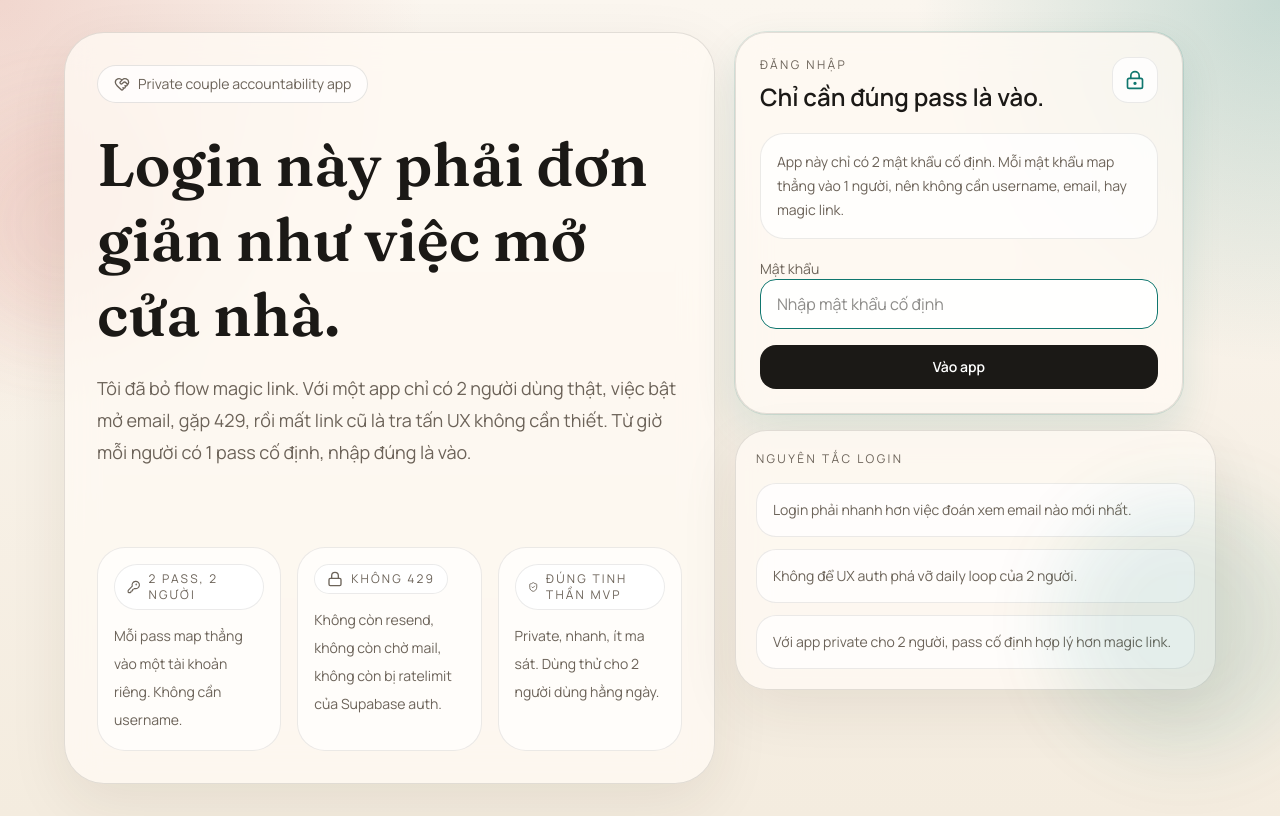
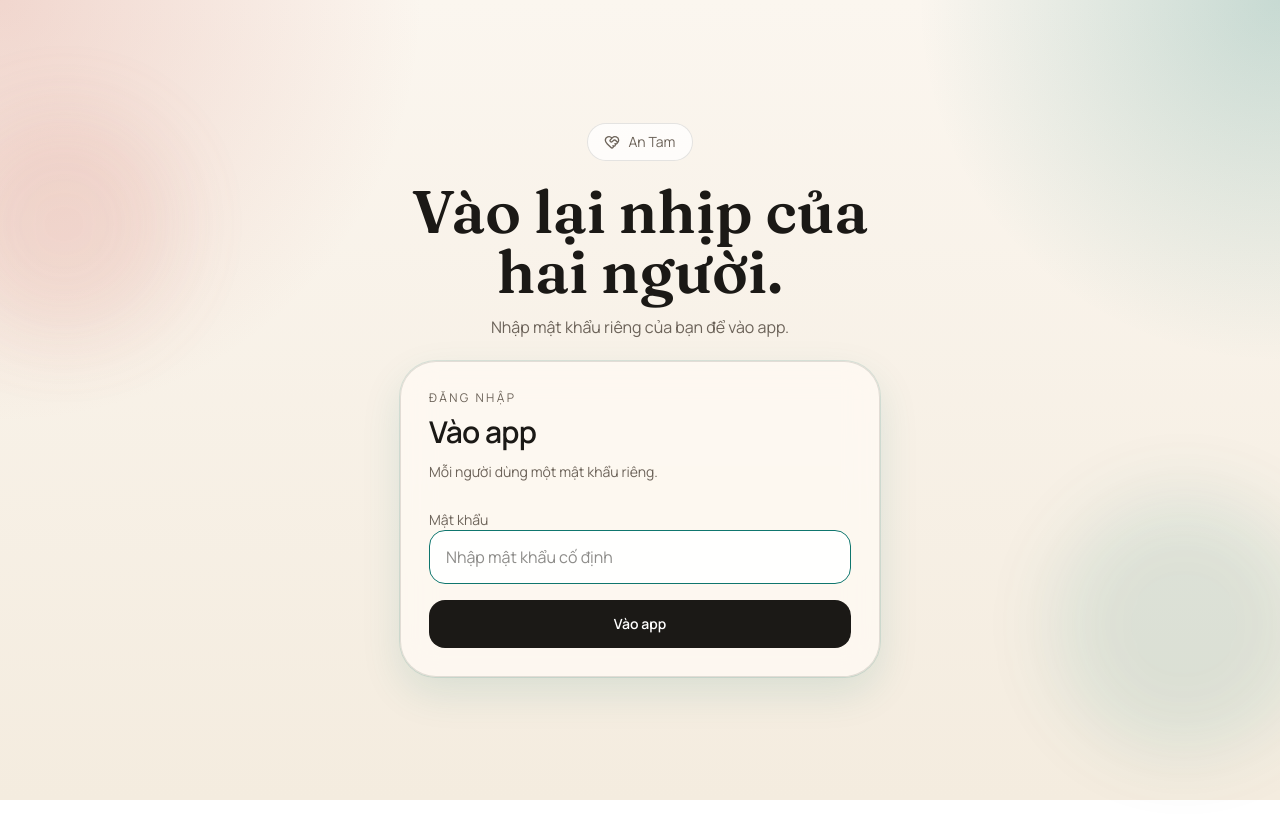
Before and after one commit to phunudocthan/an_tam, a Next.js app: page /login in a window 1280 px wide. Built offline with nearby package versions, Linux system fonts and the light colour scheme; no server answers.

Commit message:
refactor: simplify login experience

```diff
--- a/src/app/login/login-form.tsx
+++ b/src/app/login/login-form.tsx
@@ -1,6 +1,6 @@
 "use client";
 
-import { LockKeyhole, ShieldAlert } from "lucide-react";
+import { ShieldAlert } from "lucide-react";
 import { useActionState } from "react";
 import { loginWithPasswordAction, type PasswordLoginState } from "@/app/actions";
 
@@ -12,19 +12,11 @@ export function LoginForm({ legacyMessage }: { legacyMessage: string | null }) {
   const [state, formAction, isPending] = useActionState(loginWithPasswordAction, initialState);
 
   return (
-    <div className="glass-card soft-ring w-full max-w-md rounded-[2rem] p-5 sm:p-6">
-      <div className="mb-5 flex items-start justify-between gap-3">
-        <div>
-          <p className="text-xs uppercase tracking-[0.2em] text-[var(--muted)]">Đăng nhập</p>
-          <h2 className="mt-2 text-2xl font-semibold text-[var(--foreground)]">Chỉ cần đúng pass là vào.</h2>
-        </div>
-        <div className="rounded-2xl border border-black/8 bg-white/80 p-3">
-          <LockKeyhole className="size-5 text-[var(--accent)]" />
-        </div>
-      </div>
-
-      <div className="mb-5 rounded-[1.5rem] border border-black/8 bg-white/70 p-4 text-sm leading-6 text-[var(--muted)]">
-        App này chỉ có 2 mật khẩu cố định. Mỗi mật khẩu map thẳng vào 1 người, nên không cần username, email, hay magic link.
+    <div className="glass-card soft-ring rounded-[2.25rem] p-6 sm:p-7">
+      <div className="mb-6">
+        <p className="text-xs uppercase tracking-[0.2em] text-[var(--muted)]">Đăng nhập</p>
+        <h2 className="mt-2 text-3xl font-semibold tracking-tight text-[var(--foreground)]">Vào app</h2>
+        <p className="mt-2 text-sm leading-7 text-[var(--muted)]">Mỗi người dùng một mật khẩu riêng.</p>
       </div>
 
       <form action={formAction} className="space-y-4">
@@ -37,7 +29,7 @@ export function LoginForm({ legacyMessage }: { legacyMessage: string | null }) {
             name="password"
             autoComplete="current-password"
             placeholder="Nhập mật khẩu cố định"
-            className="w-full rounded-2xl border border-black/10 bg-white/90 px-4 py-3 text-base text-[var(--foreground)] outline-none transition focus:border-[var(--accent)]"
+            className="w-full rounded-2xl border border-black/10 bg-white/90 px-4 py-3.5 text-base text-[var(--foreground)] outline-none transition focus:border-[var(--accent)]"
           />
         </label>
 
@@ -58,7 +50,7 @@ export function LoginForm({ legacyMessage }: { legacyMessage: string | null }) {
         <button
           type="submit"
           disabled={isPending}
-          className="w-full rounded-2xl bg-[var(--foreground)] px-4 py-3 text-sm font-semibold text-white transition hover:opacity-90 disabled:cursor-not-allowed disabled:opacity-55"
+          className="w-full rounded-2xl bg-[var(--foreground)] px-4 py-3.5 text-sm font-semibold text-white transition hover:opacity-90 disabled:cursor-not-allowed disabled:opacity-55"
         >
           {isPending ? "Đang vào app..." : "Vào app"}
         </button>
--- a/src/app/login/page.tsx
+++ b/src/app/login/page.tsx
@@ -1,11 +1,5 @@
-import { HeartHandshake, KeyRound, Lock, ShieldCheck } from "lucide-react";
+import { HeartHandshake } from "lucide-react";
 import { LoginForm } from "@/app/login/login-form";
-
-const principles = [
-  "Login phải nhanh hơn việc đoán xem email nào mới nhất.",
-  "Không để UX auth phá vỡ daily loop của 2 người.",
-  "Với app private cho 2 người, pass cố định hợp lý hơn magic link.",
-];
 
 export default async function LoginPage({
   searchParams,
@@ -16,79 +10,25 @@ export default async function LoginPage({
   const legacyMessage = typeof params.legacy_message === "string" ? params.legacy_message : null;
 
   return (
-    <main className="page-shell px-4 py-6 sm:px-6 sm:py-8">
-      <div className="mx-auto grid min-h-[calc(100vh-3rem)] max-w-6xl gap-5 lg:grid-cols-[1.15fr_0.85fr]">
-        <section className="glass-card flex flex-col justify-between rounded-[2.5rem] p-6 sm:p-8">
-          <div>
-            <div className="inline-flex items-center gap-2 rounded-full border border-black/10 bg-white/70 px-4 py-2 text-sm text-[var(--muted)]">
-              <HeartHandshake className="size-4" />
-              Private couple accountability app
-            </div>
-
-            <h1 className="display-type mt-6 max-w-3xl text-4xl font-semibold leading-tight text-[var(--foreground)] sm:text-6xl">
-              Login này phải đơn giản như việc mở cửa nhà.
-            </h1>
-
-            <p className="mt-5 max-w-2xl text-base leading-8 text-[var(--muted)] sm:text-lg">
-              Tôi đã bỏ flow magic link. Với một app chỉ có 2 người dùng thật, việc bật mở email, gặp 429, rồi mất link cũ là
-              tra tấn UX không cần thiết. Từ giờ mỗi người có 1 pass cố định, nhập đúng là vào.
-            </p>
+    <main className="page-shell flex min-h-screen items-center justify-center px-4 py-6 sm:px-6 sm:py-8">
+      <div className="w-full max-w-[30rem]">
+        <div className="mb-5 text-center">
+          <div className="inline-flex items-center gap-2 rounded-full border border-black/10 bg-white/75 px-4 py-2 text-sm text-[var(--muted)]">
+            <HeartHandshake className="size-4" />
+            An Tam
           </div>
 
-          <div className="mt-8 grid gap-4 md:grid-cols-3">
-            <InfoCard
-              icon={KeyRound}
-              title="2 pass, 2 người"
-              copy="Mỗi pass map thẳng vào một tài khoản riêng. Không cần username."
-            />
-            <InfoCard
-              icon={Lock}
-              title="Không 429"
-              copy="Không còn resend, không còn chờ mail, không còn bị ratelimit của Supabase auth."
-            />
-            <InfoCard
-              icon={ShieldCheck}
-              title="Đúng tinh thần MVP"
-              copy="Private, nhanh, ít ma sát. Dùng thử cho 2 người dùng hằng ngày."
-            />
-          </div>
-        </section>
+          <h1 className="display-type mt-5 text-5xl font-semibold leading-none text-[var(--foreground)] sm:text-6xl">
+            Vào lại nhịp của hai người.
+          </h1>
 
-        <section className="flex flex-col gap-4">
-          <LoginForm legacyMessage={legacyMessage} />
+          <p className="mx-auto mt-3 max-w-sm text-sm leading-7 text-[var(--muted)] sm:text-base">
+            Nhập mật khẩu riêng của bạn để vào app.
+          </p>
+        </div>
 
-          <div className="glass-card rounded-[2rem] p-5">
-            <p className="text-xs uppercase tracking-[0.2em] text-[var(--muted)]">Nguyên tắc login</p>
-            <div className="mt-4 space-y-3 text-sm leading-7 text-[var(--muted)]">
-              {principles.map((principle) => (
-                <div key={principle} className="rounded-[1.25rem] border border-black/8 bg-white/70 px-4 py-3">
-                  {principle}
-                </div>
-              ))}
-            </div>
-          </div>
-        </section>
+        <LoginForm legacyMessage={legacyMessage} />
       </div>
     </main>
   );
 }
-
-function InfoCard({
-  icon: Icon,
-  title,
-  copy,
-}: {
-  icon: React.ComponentType<{ className?: string }>;
-  title: string;
-  copy: string;
-}) {
-  return (
-    <div className="rounded-[1.75rem] border border-black/8 bg-white/65 p-4">
-      <div className="inline-flex items-center gap-2 rounded-full border border-black/8 bg-white/85 px-3 py-1.5 text-xs uppercase tracking-[0.18em] text-[var(--muted)]">
-        <Icon className="size-4" />
-        {title}
-      </div>
-      <p className="mt-3 text-sm leading-7 text-[var(--muted)]">{copy}</p>
-    </div>
-  );
-}
```
